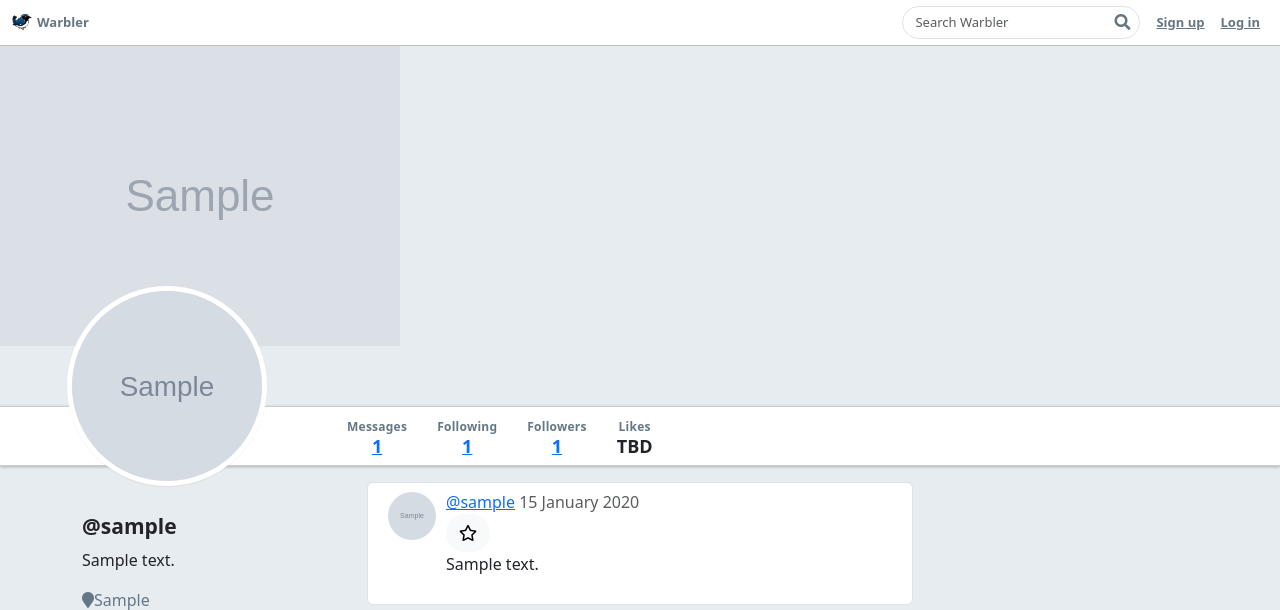
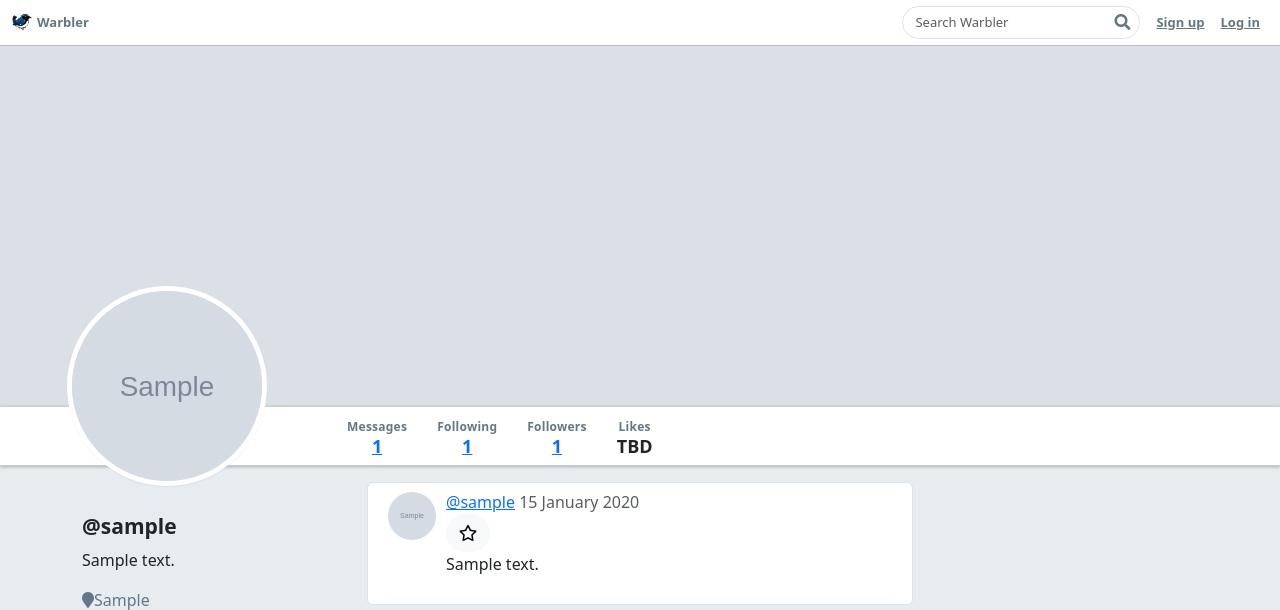
Before and after one commit to andorjen/flask-warbler, a Flask app: page /users/1 in a window 1280 px wide. Shown: the top 610 px of the page. Run offline with Flask 2, Linux system fonts and the light colour scheme; tables that the repository leaves empty hold one stand-in row (values such as "Sample post"); grey boxes marked "Sample" are stand-in pictures; some libraries are stand-ins or nearby versions.

Commit message:
fix show page header image style

```diff
--- a/static/stylesheets/style.css
+++ b/static/stylesheets/style.css
@@ -548,3 +548,10 @@ p.card-bio {
 .message-404 .form-inline input {
   flex: 1;
 }
+
+.img-header {
+  width: 100%;
+  height: 100%;
+  object-fit: cover;
+  object-position: top;
+}
--- a/templates/users/detail.html
+++ b/templates/users/detail.html
@@ -3,7 +3,7 @@
 {% block content %}
 
 <div id="warbler-hero" class="full-width">
-  <img src="{{ user.header_image_url }}" class="img-fluid" alt="">
+  <img src="{{ user.header_image_url }}" class="img-header" alt="">
 </div>
 <img src="{{ user.image_url }}" alt="Image for {{ user.username }}" id="profile-avatar">
 <div class="row full-width">
```
